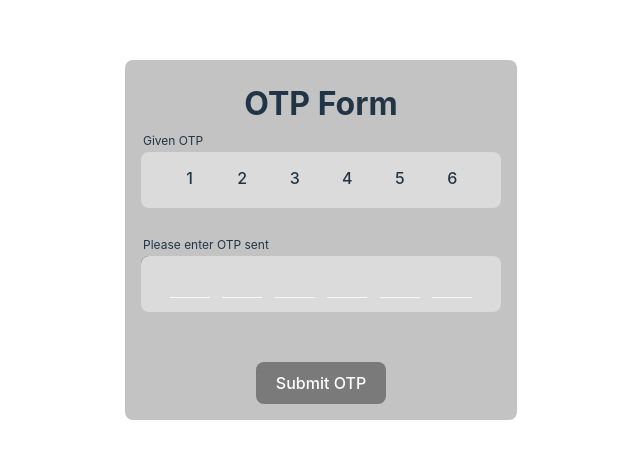
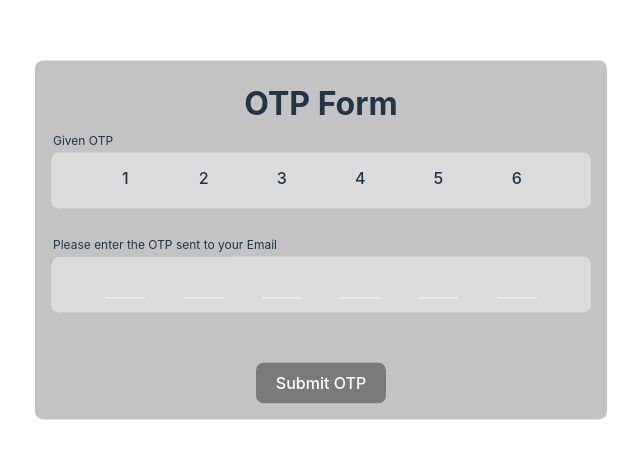
Before and after one commit to dhaval-makvana/otp-input, a React (Vite) app: page / in a window 1280 px wide. Shown: the part 160-618 px from the top of the page, without its empty margins (319-959 px from the left). Built offline with nearby package versions, Linux system fonts and the light colour scheme.

Commit message:
chore: review comments and missed requirements

```diff
--- a/src/App.css
+++ b/src/App.css
@@ -1,5 +1,6 @@
 #root {
-  max-width: 1280px;
+  width: calc(100vw - 4rem);
+  height: calc(100vh - 4rem);
   margin: 0 auto;
   padding: 2rem;
   text-align: center;
--- a/src/components/DisplayInput/DisplayInput.tsx
+++ b/src/components/DisplayInput/DisplayInput.tsx
@@ -1,4 +1,15 @@
+// styles
 import styles from "./styles.module.css";
+
+// helper function
+function checkFocus(
+  displayFocus: boolean,
+  readonly: boolean,
+  input: string,
+  index: number
+) {
+  return displayFocus && !readonly && input.length === index;
+}
 
 function DisplayInput({
   dummyArray,
@@ -15,17 +26,7 @@ function DisplayInput({
     <div className={`${styles.displayInput} ${styles.inputContainer}`}>
       {dummyArray.map((_element: 0, index: number) => {
         const displayValue = input[index];
-        const isFocussed =
-          (displayFocus &&
-            !readonly &&
-            displayValue === undefined &&
-            input.length === index) ||
-          (displayFocus &&
-            !readonly &&
-            displayValue !== undefined &&
-            index === 5 &&
-            input.length === 6);
-
+        const isFocussed = checkFocus(displayFocus, readonly, input, index);
         return (
           <span
             className={`${styles.singleBlock} ${
--- a/src/components/EmailForm/EmailForm.tsx
+++ b/src/components/EmailForm/EmailForm.tsx
@@ -1,5 +1,5 @@
 // lib
-import { useState, useEffect } from "react";
+import { useState, useCallback } from "react";
 
 // styles
 import styles from "./styles.module.css";
@@ -9,21 +9,16 @@ import OTPInput from "../OTPInput";
 
 // constant
 const OTP = "123456";
+const TEXT = {
+  GIVEN_OTP_ID: "given-otp",
+  GIVEN_OTP_LABEL: "Given OTP",
+  USER_OTP_ID: "user-otp",
+  USER_OTP_LABEL: "Please enter the OTP sent to your Email",
+};
 
-function EmailForm({}) {
-  const [input, setInput] = useState("");
+function EmailForm() {
+  const [input, setInput] = useState<string>("");
   const [otpError, setOTPError] = useState<string | null>(null);
-
-  useEffect(() => {
-    if (input.length < 6) {
-      return;
-    }
-    if (input !== OTP) {
-      setOTPError("Value are not matching");
-    } else {
-      setOTPError("");
-    }
-  }, [input]);
 
   const handleSubmit = () => {
     // validate the inputs
@@ -32,20 +27,37 @@ function EmailForm({}) {
     }
   };
 
-  const getInputValue = (value: string) => {
+  const getInputValue = useCallback((value: string) => {
+    // get the value from controlled input component to parent
     setInput(value);
-  };
+
+    // simultaneously do the validation and set error states
+    // for real time error UI update for the user
+    if (value.length < 6) {
+      return;
+    }
+    if (value !== OTP) {
+      setOTPError("Values are not matching");
+    } else {
+      setOTPError("");
+    }
+  }, []);
 
   const isEnabled = input == OTP;
 
   return (
     <form className={styles.container}>
       <h3 className={styles.heading}>OTP Form</h3>
-      <OTPInput id="given-otp" value={OTP} readonly label="Given OTP" />
       <OTPInput
-        id="user-otp"
+        id={TEXT.GIVEN_OTP_ID}
+        value={OTP}
+        readonly
+        label={TEXT.GIVEN_OTP_LABEL}
+      />
+      <OTPInput
+        id={TEXT.USER_OTP_ID}
         callback={getInputValue}
-        label="Please enter OTP sent"
+        label={TEXT.USER_OTP_LABEL}
         error={otpError}
       />
       <br />
--- a/src/components/EmailForm/styles.module.css
+++ b/src/components/EmailForm/styles.module.css
@@ -6,6 +6,10 @@
   background-color: #c3c3c3;
   border-radius: 8px;
   padding: 16px;
+  position: relative;
+  top: 50%;
+  left: 50%;
+  transform: translate(-50%, -50%);
 }
 
 .heading {
--- a/src/components/OTPInput/OTPInput.tsx
+++ b/src/components/OTPInput/OTPInput.tsx
@@ -12,6 +12,9 @@ import { isNumber } from "../../utils";
 
 // hooks
 import useOutsideClick from "../../hooks/useOutsideClick";
+
+// constants
+const dummyArray = new Array(6).fill(0);
 
 function OTPInput({
   id = "",
@@ -31,8 +34,6 @@ function OTPInput({
   const inputRef = useRef(null);
   const [input, setInput] = useState<string>(value);
   const [displayFocus, setDisplayFocus] = useState<boolean>(false);
-
-  const dummyArray = new Array(6).fill(0);
 
   const handleOutsideClick = () => {
     if (!inputRef.current) return;
```
